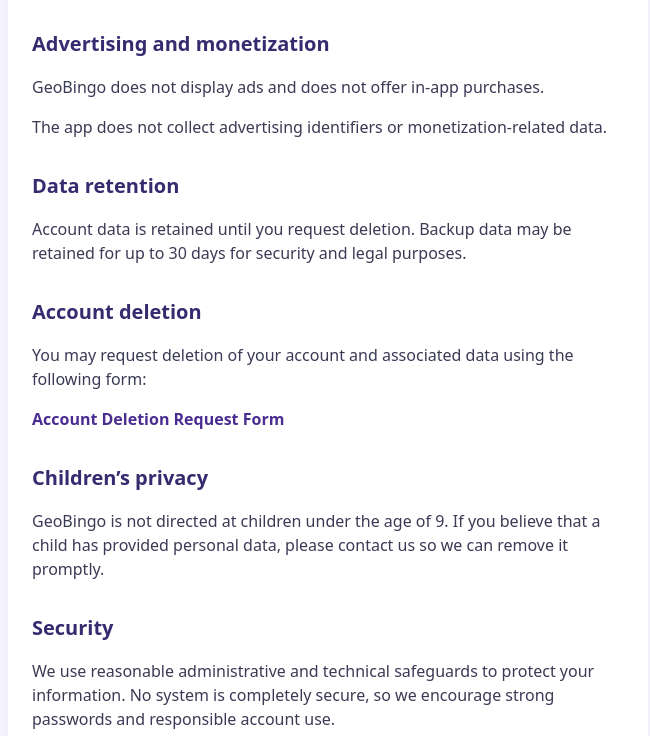
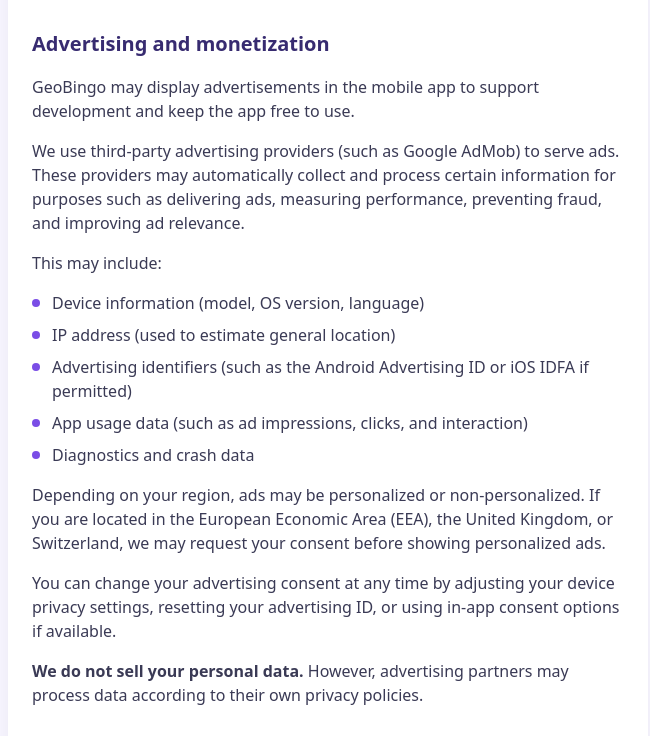
Before and after one commit to ward-vereecken/geobingo-privacy-policy, a plain HTML site: page index.html in a window 1280 px wide. Shown: the part 1167-1903 px from the top of the page, without its empty margins (312-962 px from the left). Drawn offline with Linux system fonts and the light colour scheme.

Commit message:
Added advertising statements

```diff
--- a/index.html
+++ b/index.html
@@ -75,15 +75,52 @@
       </section>
 
       <!-- Advertising -->
+      <!-- Advertising -->
 <section>
   <h2>Advertising and monetization</h2>
+
   <p>
-            GeoBingo does not display ads and does not offer in-app purchases.
+    GeoBingo may display advertisements in the mobile app to support development
+    and keep the app free to use.
   </p>
+
   <p>
-            The app does not collect advertising identifiers or monetization-related data.
+    We use third-party advertising providers (such as Google AdMob) to serve ads.
+    These providers may automatically collect and process certain information
+    for purposes such as delivering ads, measuring performance, preventing fraud,
+    and improving ad relevance.
+  </p>
+
+  <p>
+    This may include:
+  </p>
+
+  <ul>
+    <li>Device information (model, OS version, language)</li>
+    <li>IP address (used to estimate general location)</li>
+    <li>Advertising identifiers (such as the Android Advertising ID or iOS IDFA if permitted)</li>
+    <li>App usage data (such as ad impressions, clicks, and interaction)</li>
+    <li>Diagnostics and crash data</li>
+  </ul>
+
+  <p>
+    Depending on your region, ads may be personalized or non-personalized.
+    If you are located in the European Economic Area (EEA), the United Kingdom,
+    or Switzerland, we may request your consent before showing personalized ads.
+  </p>
+
+  <p>
+    You can change your advertising consent at any time by adjusting your device
+    privacy settings, resetting your advertising ID, or using in-app consent
+    options if available.
+  </p>
+
+  <p>
+    <strong>We do not sell your personal data.</strong>
+    However, advertising partners may process data according to their own privacy policies.
   </p>
 </section>
+
       <!-- Data retention -->
       <section>
         <h2>Data retention</h2>
```
Lines whose indentation alone changed are shown as unchanged.
